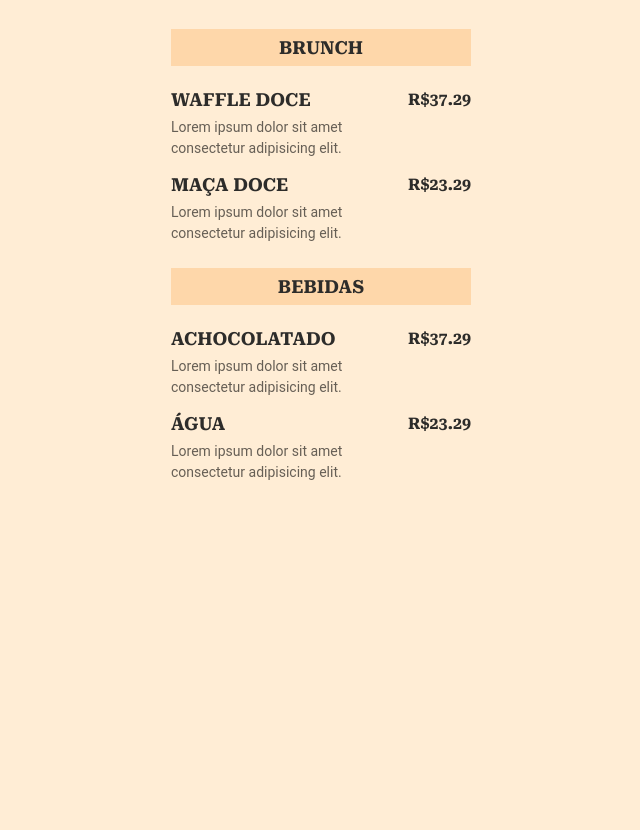
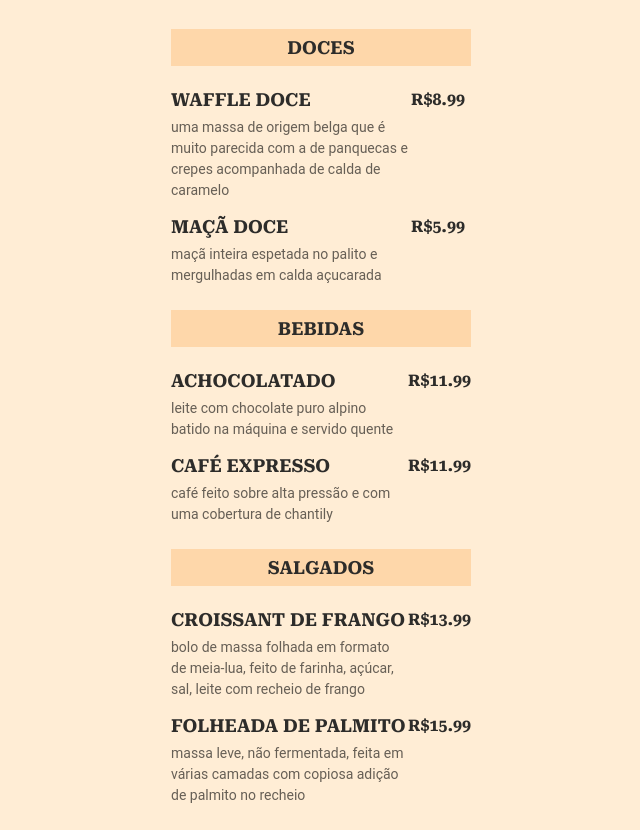
Before and after one commit to saymonjohnson/maratona-explorer-3, a plain HTML site: page index.html in a window 1280 px wide. Shown: the part 88-918 px from the top of the page, without its empty margins (319-959 px from the left). Before the commit the page ends 800 px from the top, so only its background shows below. Drawn offline with Linux system fonts and the light colour scheme.

Commit message:
atualizado as comidas

```diff
--- a/index.html
+++ b/index.html
@@ -20,31 +20,31 @@
   </header>
 
   <section>
-    <h2>Brunch</h2>
+    <h2>Doces</h2>
 
     <ul>
       <li>
         <div class="details">
           <h3>Waffle Doce</h3>
           <p class="description">
-            Lorem ipsum dolor sit amet consectetur adipisicing elit.
+            uma massa de origem belga que é muito parecida com a de panquecas e crepes acompanhada de calda de caramelo
           </p>
         </div>
 
         <strong class="price">
-          R$37.29
+          R$8.99
         </strong>
       </li>
 
       <li>
         <div class="details">
-          <h3>Maça Doce</h3>
+          <h3>Maçã Doce</h3>
           <p class="description">
-            Lorem ipsum dolor sit amet consectetur adipisicing elit.
+             maçã inteira espetada no palito e mergulhadas em calda açucarada
           </p>
         </div>
         <strong class="price">
-          R$23.29
+          R$5.99
         </strong>
       </li>
     </ul>
@@ -58,24 +58,55 @@
         <div class="details">
           <h3>Achocolatado</h3>
           <p class="description">
-            Lorem ipsum dolor sit amet consectetur adipisicing elit.
+            leite com chocolate puro alpino batido na máquina e servido quente
           </p>
         </div>
 
         <strong class="price">
-          R$37.29
+          R$11.99
         </strong>
       </li>
 
       <li>
         <div class="details">
-          <h3>Água</h3>
+          <h3>Café Expresso</h3>
           <p class="description">
-            Lorem ipsum dolor sit amet consectetur adipisicing elit.
+            café feito sobre alta pressão e com uma cobertura de chantily
           </p>
         </div>
         <strong class="price">
-          R$23.29
+          R$11.99
+        </strong>
+      </li>
+    </ul>
+  </section>
+
+<section>
+    <h2>Salgados</h2>
+
+    <ul>
+      <li>
+        <div class="details">
+          <h3>Croissant de frango </h3>
+          <p class="description">
+            bolo de massa folhada em formato de meia-lua, feito de farinha, açúcar, sal, leite com recheio de frango
+          </p>
+        </div>
+
+        <strong class="price">
+          R$13.99
+        </strong>
+      </li>
+
+      <li>
+        <div class="details">
+          <h3>Folheada de palmito</h3>
+          <p class="description">
+            massa leve, não fermentada, feita em várias camadas com copiosa adição de palmito no recheio
+          </p>
+        </div>
+        <strong class="price">
+          R$15.99
         </strong>
       </li>
     </ul>
```
